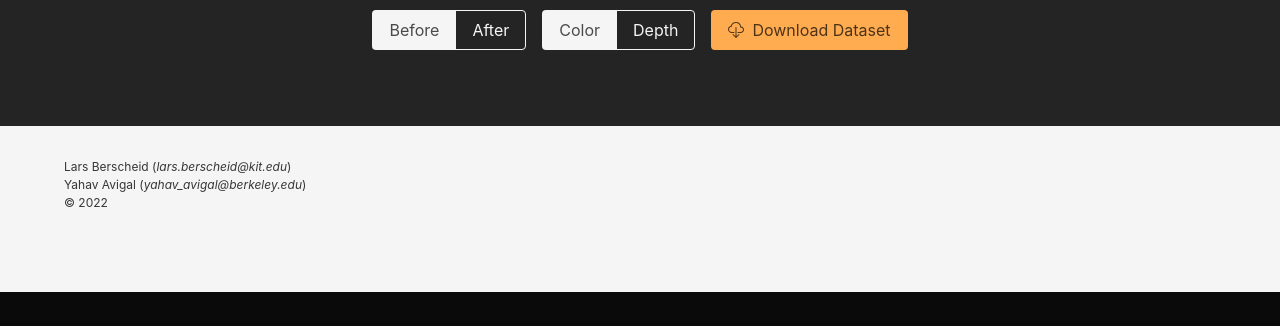
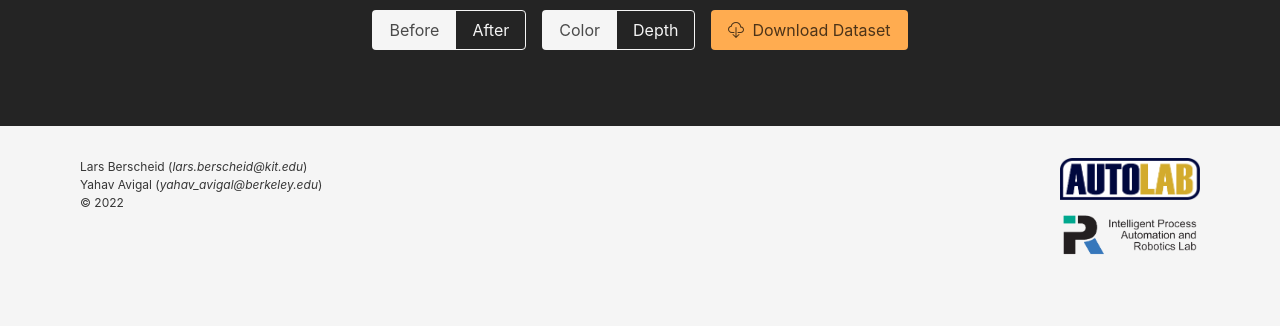
Before and after one commit to pantor/speedfolding, a plain HTML site: page docs/index.html in a window 1280 px wide. Shown: the part 2726-3052 px from the top of the page. Before the commit the page ends 3018 px from the top, so only its background shows below. Drawn offline with Linux system fonts and the light colour scheme; a web font is replaced by a local one.

Commit message:
add logos

```diff
--- a/docs/index.html
+++ b/docs/index.html
@@ -376,12 +376,21 @@
 
 
     <footer class="is-max-desktop has-background-light">
-      <div class="container" style="padding: 2em 0 5em 0;">
+      <div class="container" style="padding: 2em 1em 4em 1em;">
         <div class="is-flex is-justify-content-space-between">
           <div class="is-size-7 has-text-dark">
             Lars Berscheid (<i>lars.berscheid@kit.edu</i>)<br>
             Yahav Avigal (<i>yahav_avigal@berkeley.edu</i>)<br>
             © 2022
+          </div>
+
+          <div class="is-size-7 has-text-dark">
+            <div class="mb-2">
+              <a href="https://autolab.berkeley.edu"><img width="140" src="logos/autolab.png"></a>
+            </div>
+            <div>
+              <a href="https://www.ipr.kit.edu"><img width="140" src="logos/ipr.png"></a>
+            </div>
           </div>
         </div>
       </div>
```
Also changed, not shown: docs/logos/autolab.png (added), docs/logos/ipr.png (added).
